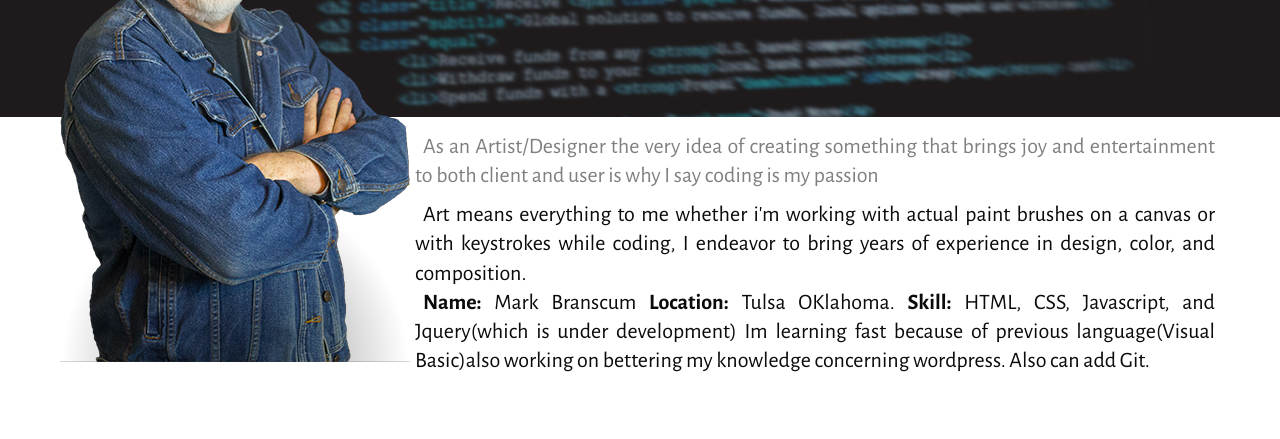
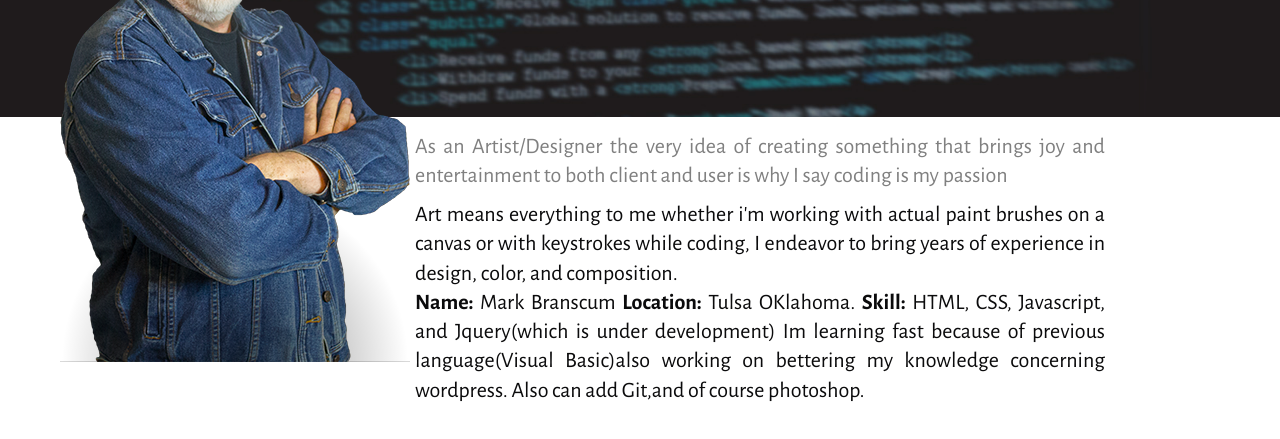
Before and after one commit to jsMarko/resume, a plain HTML site: page index.html in a window 1280 px wide. Shown: the part 339-778 px from the top of the page. Drawn offline with nearby package versions, Linux system fonts and the light colour scheme.

Commit message:
More work ... Tweaking in @media's ......... cleaning up .meIntro paragraphs ... looking pretty good ... its getting there

```diff
--- a/css/style.css
+++ b/css/style.css
@@ -118,22 +118,21 @@ nav li {
   padding: 15px 5px 0 5px;
   width: 100%;
   color: #0b0b0c;
-  text-indent: 8px;
   text-align: justify;
-  text-justify: inter-word;
 }
 
-.meIntro p:first-child {
+.meIntro p:nth-of-type(1) {
   padding-bottom: 10px;
-  text-indent: 8PX;
   color: gray;
 }
 
+
+
 @media (min-width: 700px) {
-
   .meIntro p {
     font-size: 18px;
     margin-left: 225px;
+    width:65%;
   }
   .hero pre {
     font-size: 22px;
@@ -191,6 +190,7 @@ nav li {
   .meIntro p {
     font-size: 22px;
     margin-left: 350px;
+    width: 60%;
   }
   .pic {
     width: 350px;
@@ -208,10 +208,10 @@ nav li {
 }
 
 @media (min-width: 1300px) {
-
   .meIntro p {
     font-size: 26px;
     margin-left: 475px;
+    width: 62%;
   }
   .pic {
     width: 450px;
--- a/index.html
+++ b/index.html
@@ -38,11 +38,12 @@
   <section>
     <div class="container">
       <div class="meIntro">
+
         <p>As an Artist/Designer the very idea of creating something that brings joy and entertainment to both client and user is why I say coding is my passion</p>
 
         <p>Art means everything to me whether i'm working with actual paint brushes on a canvas or with keystrokes while coding, I endeavor to bring years of experience in design, color, and composition.</p>
 
-        <p><strong>Name:</strong> Mark Branscum <strong>Location:</strong> Tulsa OKlahoma. <strong>Skill:</strong> HTML, CSS, Javascript, and Jquery(which is under development) Im learning fast because of previous language(Visual Basic)also working on bettering my knowledge concerning wordpress. Also can add Git.</p>
+        <p><strong>Name:</strong> Mark Branscum <strong>Location:</strong> Tulsa OKlahoma. <strong>Skill:</strong> HTML, CSS, Javascript, and Jquery(which is under development) Im learning fast because of previous language(Visual Basic)also working on bettering my knowledge concerning wordpress. Also can add Git,and of course photoshop.</p>
       </div>
     </div>
   </section>
```
